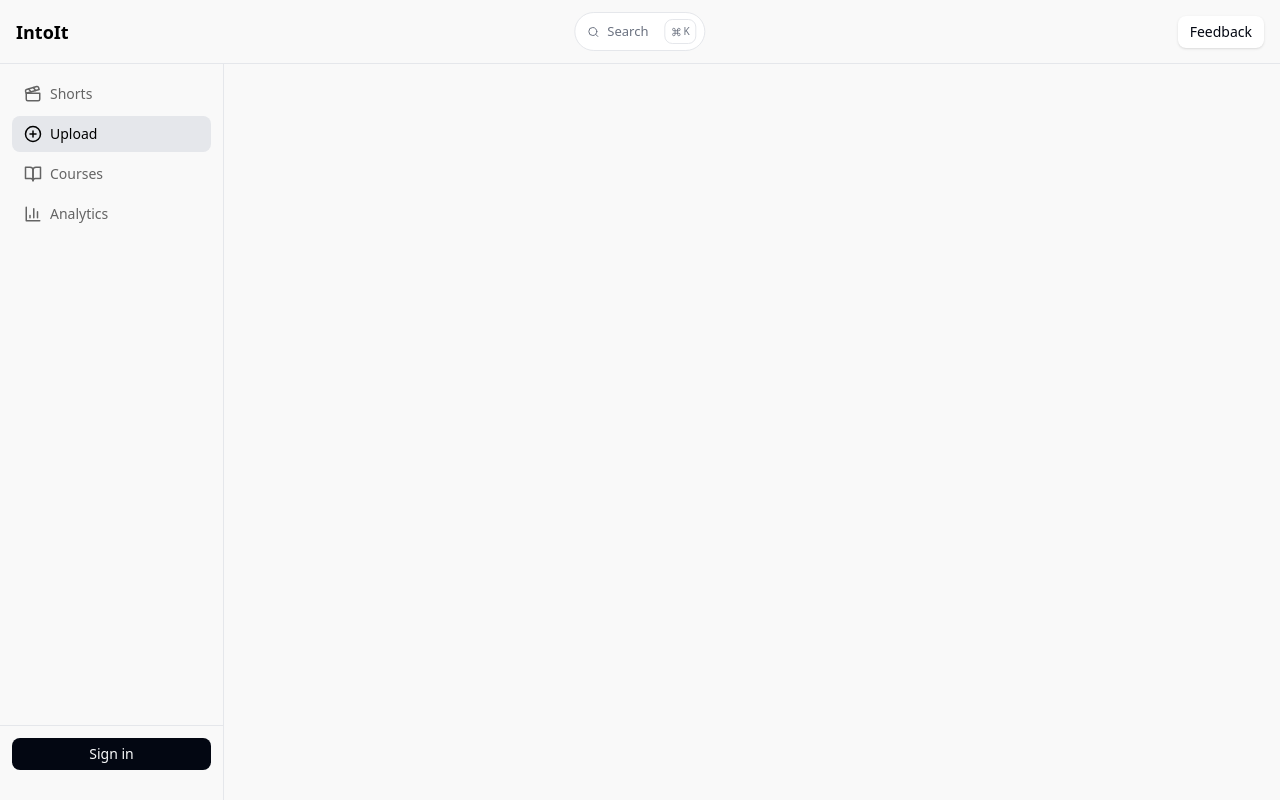
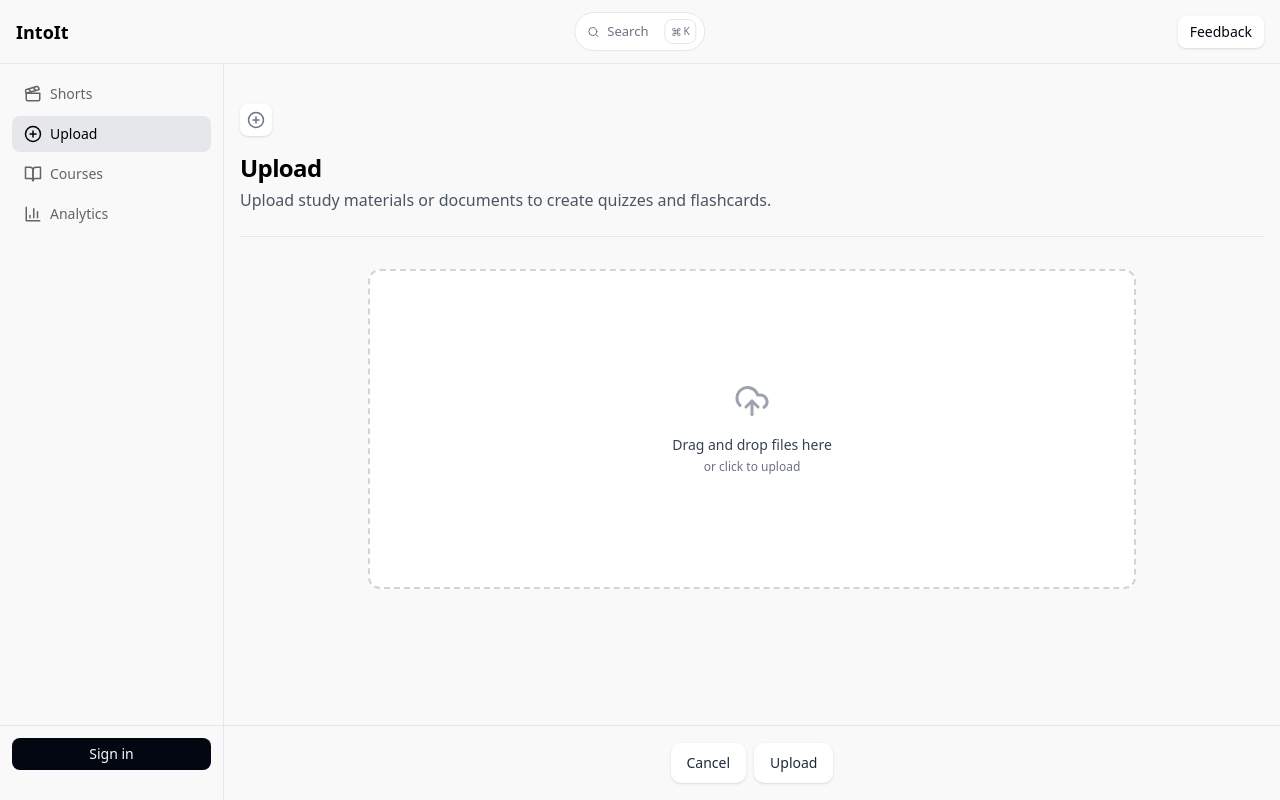
Before and after one commit to Leospars/InToIt, a React (Vite) app in the folder frontend/: page /upload in a window 1280 px wide. Built offline with nearby package versions, Linux system fonts and the light colour scheme.

Commit message:
file functionality done

```diff
--- a/frontend/src/App.tsx
+++ b/frontend/src/App.tsx
@@ -10,6 +10,7 @@ import { RootChat } from "./pages/live-chat";
 import Quiz from "./pages/quiz";
 import Shorts from "./pages/shorts";
 import TopicPage from "./pages/topics";
+import Upload from "./pages/upload";
 
 const App = () => {
   return (
@@ -26,12 +27,12 @@ const App = () => {
 
             <Route path="/" element={<Home />} />
 
-            <Route path="/quiz" element={<Quiz />} />
+
             <Route path="/shorts" element={<Shorts />} />
             <Route path="/course-outline" element={<CourseOutline />} />
             <Route path="/analytics" element={<Analytics />} />
             <Route path="/live-chat" element={<RootChat />} />
-
+<Route path="/upload" element={<Upload />} />
             <Route
               path="/course/:courseId/topic/:topicId"
               element={<TopicPage />}
--- a/frontend/src/components/bottom-navbar.tsx
+++ b/frontend/src/components/bottom-navbar.tsx
@@ -8,7 +8,7 @@ type BottomBarProps = {
 const BottomBar = ({ children, className }: BottomBarProps) => {
   return (
     <div
-      className={`fixed inset-x-0 bottom-0 z-40 border-t border-gray-200  p-4 md:left-56 dark:border-zinc-700 dark:bg-zinc-900 ${className ?? ""}`}
+      className={`fixed inset-x-0 bottom-0 z-40 border-t border-gray-200  p-4 md:left-56 bg-[color(display-p3_0.975_0.975_0.975)]  ${className ?? ""}`}
       style={{ height: 75 }}
     >
       <div className="mx-auto flex max-w-5xl items-center justify-end gap-2">
--- a/frontend/src/components/sidebar.tsx
+++ b/frontend/src/components/sidebar.tsx
@@ -10,7 +10,7 @@ import {
   AccordionItem,
   AccordionTrigger,
   AccordionContent,
-} from "@/components/accordion/accordion";
+} from "@/components/ui/accordion/accordion";
 
 const linkBase =
   "flex items-center gap-2 rounded-lg px-3 py-2 text-sm font-medium transition-colors";
--- /dev/null
+++ b/frontend/src/pages/upload.tsx
@@ -0,0 +1,182 @@
+import BottomBar from "@/components/bottom-navbar";
+import { PlusCircle, UploadCloud, Trash2 } from "lucide-react";
+import { useState } from "react";
+import { motion, AnimatePresence } from "framer-motion";
+
+type UploadFile = {
+  id: string;
+  file: File;
+  progress: number;
+};
+
+const Upload = () => {
+  const [files, setFiles] = useState<UploadFile[]>([]);
+
+  const handleFiles = (fileList: FileList | null) => {
+    if (!fileList) return;
+
+    const newFiles = Array.from(fileList).map((file) => ({
+      id: crypto.randomUUID(),
+      file,
+      progress: 0,
+    }));
+
+    setFiles((prev) => [...prev, ...newFiles]);
+
+    newFiles.forEach((f) => simulateUpload(f.id));
+  };
+
+  const simulateUpload = (id: string) => {
+    let progress = 0;
+
+    const interval = setInterval(() => {
+      progress += Math.random() * 18;
+
+      if (progress >= 100) {
+        progress = 100;
+        clearInterval(interval);
+      }
+
+      setFiles((prev) =>
+        prev.map((f) =>
+          f.id === id ? { ...f, progress: Math.round(progress) } : f
+        )
+      );
+    }, 250);
+  };
+
+  const removeFile = (id: string) => {
+    setFiles((prev) => prev.filter((f) => f.id !== id));
+  };
+
+  const formatSize = (size: number) => {
+    return `${(size / 1024).toFixed(0)} KB`;
+  };
+
+  return (
+    <div className="mx-auto flex max-w-5xl flex-col gap-8 py-10 pb-28">
+
+
+      <div className="flex flex-col gap-4 border-b pb-6">
+        <div className="flex size-8 items-center justify-center rounded-lg bg-white shadow">
+          <PlusCircle size={18} className="text-gray-500" />
+        </div>
+
+        <div className="flex flex-col gap-1">
+          <h2 className="text-2xl font-semibold tracking-tight capitalize">
+            Upload
+          </h2>
+
+          <p className="text-gray-600">
+            Upload study materials or documents to create quizzes and flashcards.
+          </p>
+        </div>
+      </div>
+
+
+      <label
+        onDragOver={(e) => e.preventDefault()}
+        onDrop={(e) => {
+          e.preventDefault();
+          handleFiles(e.dataTransfer.files);
+        }}
+        className="mx-auto w-full max-w-3xl flex flex-col items-center justify-center rounded-xl border-2 border-dashed border-gray-300 bg-white py-28 px-6 text-center transition hover:border-gray-400 hover:bg-gray-100 cursor-pointer"
+      >
+        <UploadCloud className="mb-4 text-gray-400" size={36} />
+
+        <p className="text-sm font-medium text-gray-700">
+          Drag and drop files here
+        </p>
+
+        <p className="text-xs text-gray-500 mt-1">
+          or click to upload
+        </p>
+
+        <input
+          type="file"
+          className="hidden"
+          multiple
+          onChange={(e) => handleFiles(e.target.files)}
+        />
+      </label>
+
+
+      {files.length > 0 && (
+        <div className="mx-auto w-full max-w-3xl flex flex-col gap-3">
+          <AnimatePresence>
+            {files.map((item) => (
+              <motion.div
+                key={item.id}
+                layout
+                initial={{ opacity: 0, y: -12, height: 0 }}
+                animate={{ opacity: 1, y: 0, height: "auto" }}
+                exit={{ opacity: 0, y: -12, height: 0 }}
+                transition={{
+                  duration: 0.25,
+                  ease: [0.23, 1, 0.32, 1],
+                }}
+                className="flex items-center gap-4 rounded-xl bg-gray-50 border border-gray-200 px-4 py-3 overflow-hidden"
+              >
+
+                <div className="flex items-center justify-center size-10 rounded-lg bg-gray-200 text-gray-700 text-xs font-semibold">
+                  {item.file.name.split(".").pop()?.toUpperCase()}
+                </div>
+
+
+                <div className="flex flex-col flex-1">
+                  <div className="flex items-center gap-2">
+                    <span className="font-medium text-sm text-gray-900">
+                      {item.file.name}
+                    </span>
+
+                    <span className="text-xs text-gray-500">
+                      {formatSize(item.file.size)}
+                    </span>
+                  </div>
+
+
+                  <div className="mt-2 h-2 w-full rounded-full bg-gray-200 overflow-hidden">
+                    <motion.div
+                      className="h-full bg-gray-700 rounded-full"
+                      animate={{ width: `${item.progress}%` }}
+                      transition={{ duration: 0.25 }}
+                    />
+                  </div>
+                </div>
+
+
+                <span className="text-sm font-semibold text-gray-700">
+                  {item.progress}%
+                </span>
+
+                <button
+                  onClick={() => removeFile(item.id)}
+                  className="text-gray-400 hover:text-red-500 transition"
+                >
+                  <Trash2 size={18} />
+                </button>
+              </motion.div>
+            ))}
+          </AnimatePresence>
+        </div>
+      )}
+
+        <BottomBar className="flex justify-center items-center gap-3">
+        <button className="inline-flex items-center gap-2 justify-center rounded-[10px] bg-white px-4 h-10 shadow hover:bg-gray-100">
+          <span className="text-sm font-medium text-gray-800">
+            Cancel
+          </span>
+        </button>
+
+        <button className="inline-flex items-center gap-2 justify-center rounded-[10px] bg-white px-4 h-10 shadow hover:bg-gray-100">
+          <span className="text-sm font-medium text-gray-800">
+            Upload
+          </span>
+        </button>
+      </BottomBar>
+
+    </div>
+  );
+};
+
+export default Upload;
```
Also changed, not shown: frontend/src/components/ui/accordion/accordion.tsx (renamed from frontend/src/components/accordion/accordion.tsx).
